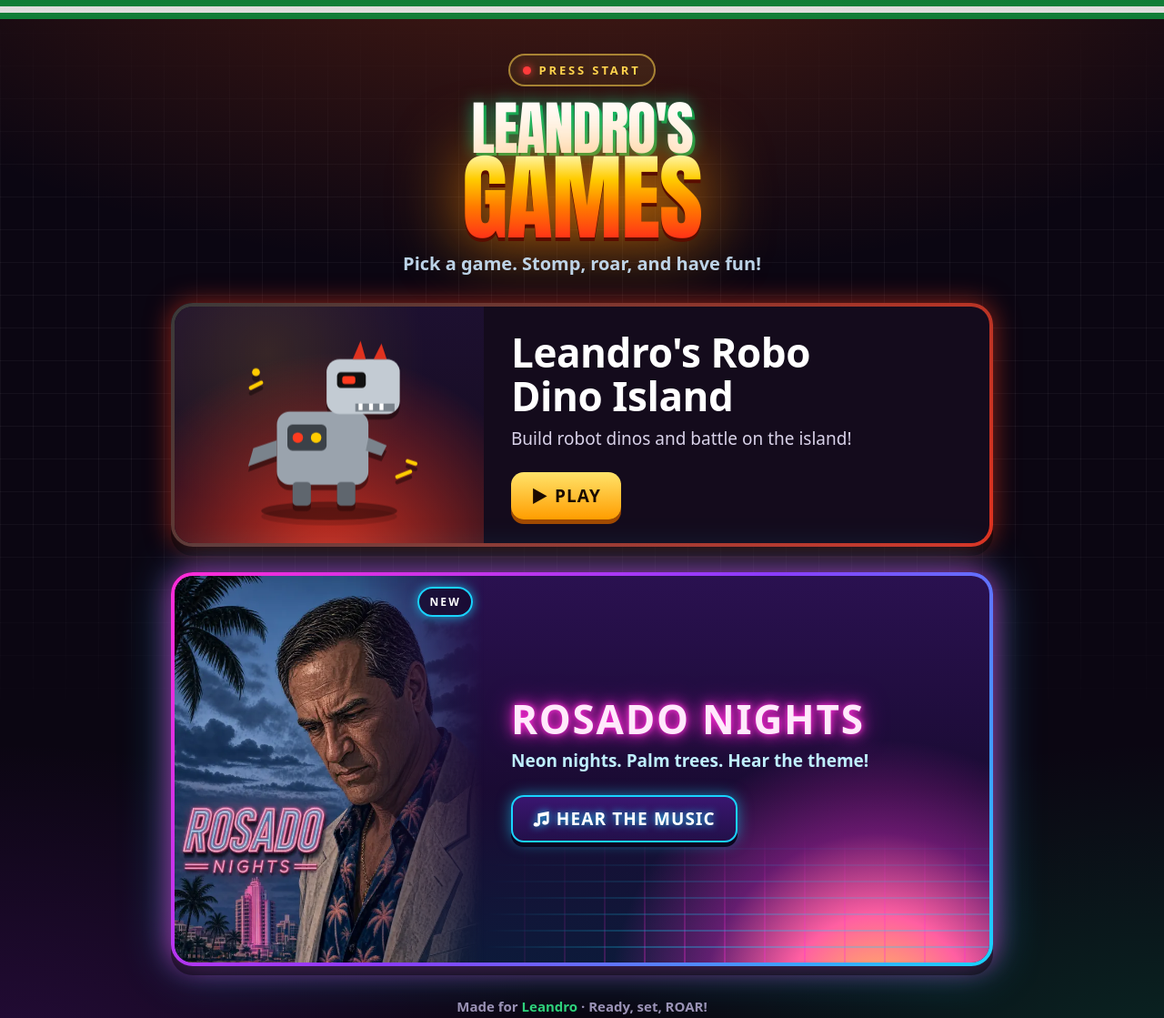
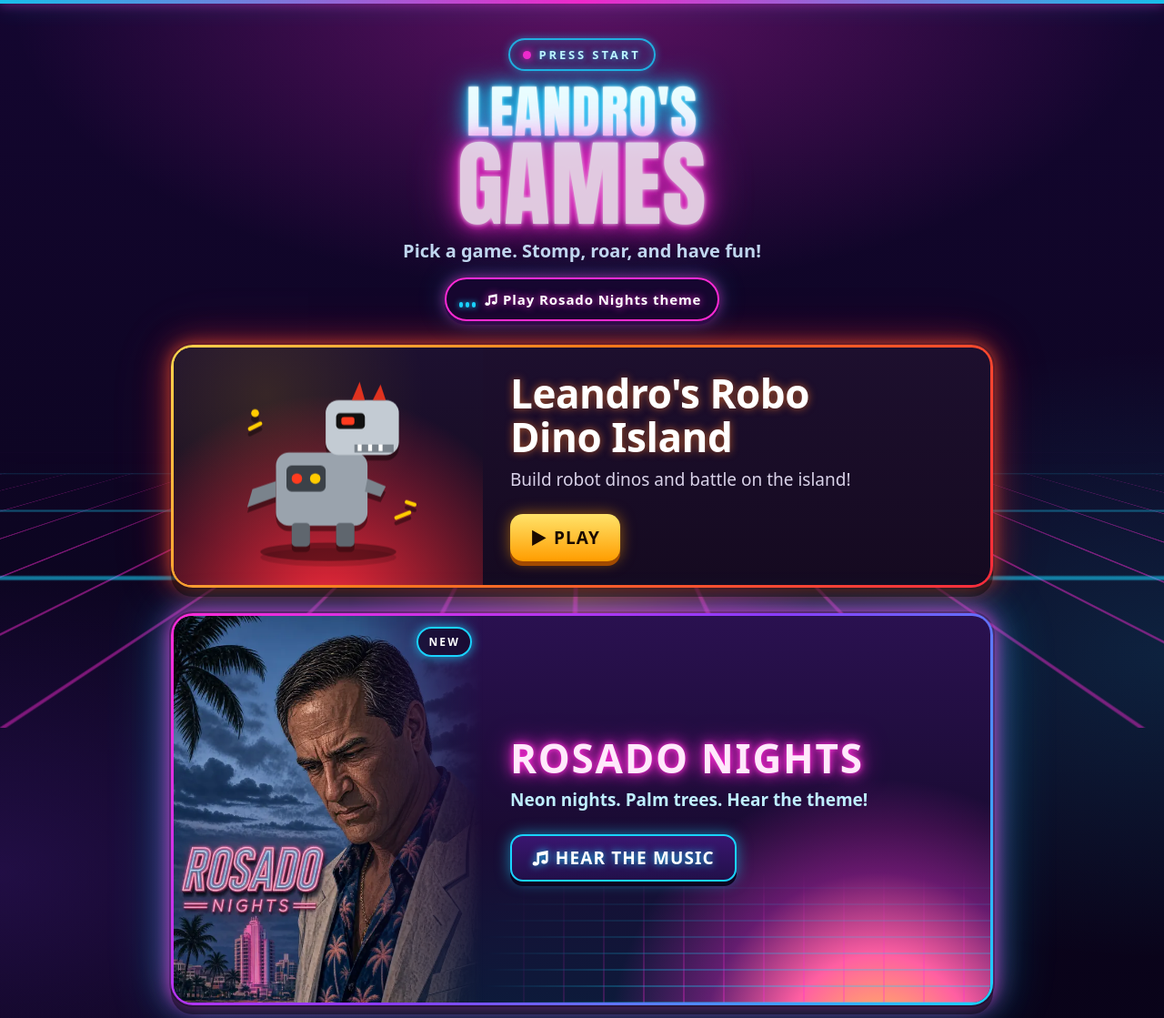
Before and after one commit to MMacD7/leandros-games, a plain HTML site: page index.html in a window 1280 px wide. Shown: the top 1119 px of the page at 91% size. Drawn offline with Linux system fonts and the light colour scheme.

Commit message:
Home: neon glow + theme music

```diff
--- a/index.html
+++ b/index.html
@@ -12,39 +12,68 @@
 <title>Leandro's Games</title>
 <style>
 *{box-sizing:border-box}
-html{-webkit-text-size-adjust:100%}
+html{-webkit-text-size-adjust:100%;background:#0c0520}
 body{margin:0;min-height:100vh;min-height:100dvh;color:#fff;font-family:system-ui,-apple-system,"Segoe UI",Roboto,sans-serif;
  background:
-  radial-gradient(120% 60% at 50% -10%,rgba(255,90,20,.28),transparent 60%),
-  radial-gradient(80% 50% at 100% 100%,rgba(0,200,120,.16),transparent 60%),
-  radial-gradient(80% 50% at 0% 100%,rgba(170,40,255,.16),transparent 60%),
-  #0b0612;
+  radial-gradient(70% 38% at 50% 0%,rgba(255,43,214,.30),transparent 70%),
+  radial-gradient(60% 40% at 100% 60%,rgba(25,211,255,.14),transparent 70%),
+  radial-gradient(60% 40% at 0% 80%,rgba(138,60,255,.18),transparent 70%),
+  linear-gradient(180deg,#140630 0%,#0c0520 55%,#090318 100%);
  -webkit-tap-highlight-color:transparent;overflow-x:hidden;display:flex;flex-direction:column}
 main.wrap{flex:1;width:100%}
-/* faint arcade grid */
-body::before{content:"";position:fixed;inset:0;pointer-events:none;z-index:0;
- background-image:linear-gradient(rgba(255,255,255,.045) 1px,transparent 1px),linear-gradient(90deg,rgba(255,255,255,.045) 1px,transparent 1px);
- background-size:36px 36px;mask-image:linear-gradient(to bottom,transparent,#000 30%,#000 70%,transparent)}
-.hoops{position:relative;z-index:1;height:14px;background:repeating-linear-gradient(180deg,#0f8a3c 0 7px,#f4f4f4 7px 14px);opacity:.9}
-.hoops.top{height:21px;background:repeating-linear-gradient(180deg,#0f8a3c 0 7px,#f4f4f4 7px 14px,#0f8a3c 14px 21px)}
+/* synthwave horizon: soft sun glow + neon floor grid fixed behind everything (GPU-friendly transform scroll) */
+.horizon{position:fixed;left:0;right:0;bottom:0;height:38vh;z-index:0;pointer-events:none;overflow:hidden;
+ -webkit-mask-image:linear-gradient(transparent,#000 35%);mask-image:linear-gradient(transparent,#000 35%)}
+.horizon::before{content:"";position:absolute;left:50%;top:-34%;width:min(70vw,520px);aspect-ratio:1;transform:translateX(-50%);border-radius:50%;
+ background:radial-gradient(circle,rgba(255,140,90,.32),rgba(255,43,214,.16) 45%,transparent 70%)}
+.horizon .line{position:absolute;left:0;right:0;top:0;height:2px;background:#ff2bd6;box-shadow:0 0 10px #ff2bd6,0 0 22px rgba(255,43,214,.6);opacity:.75}
+.floor{position:absolute;left:-50%;right:-50%;top:0;bottom:0;perspective:220px;perspective-origin:50% 0}
+.floor i{position:absolute;left:0;right:0;top:0;height:200%;transform-origin:50% 0;transform:rotateX(62deg);
+ background-image:linear-gradient(rgba(25,211,255,.55) 2px,transparent 2px),linear-gradient(90deg,rgba(255,43,214,.45) 2px,transparent 2px);
+ background-size:100% 46px,58px 100%;animation:drive 2.6s linear infinite;will-change:transform}
+.hoops{position:relative;z-index:1;height:4px;background:linear-gradient(90deg,#19d3ff,#ff2bd6 50%,#19d3ff);box-shadow:0 0 12px rgba(255,43,214,.8),0 0 24px rgba(25,211,255,.5);opacity:.9}
+.hoops.top{height:4px}
 .wrap{position:relative;z-index:1;max-width:1080px;margin:0 auto;
  padding:28px max(18px,env(safe-area-inset-right)) calc(36px + env(safe-area-inset-bottom)) max(18px,env(safe-area-inset-left))}
-header{text-align:center;margin:10px 0 30px}
+header{text-align:center;margin:10px 0 26px}
 .badge{display:inline-flex;align-items:center;gap:8px;font-weight:800;font-size:13px;letter-spacing:.22em;text-transform:uppercase;
- color:#ffd34d;padding:7px 14px;border:2px solid rgba(255,211,77,.55);border-radius:999px;background:rgba(255,211,77,.08)}
-.badge .dot{width:9px;height:9px;border-radius:50%;background:#ff3b3b;box-shadow:0 0 10px #ff3b3b;animation:blink 1.2s steps(2) infinite}
-h1{margin:16px 0 8px;line-height:.92;font-weight:900;text-transform:uppercase;letter-spacing:-.01em;font-size:clamp(46px,13vw,104px);
+ color:#bff6ff;padding:7px 14px;border:2px solid rgba(25,211,255,.8);border-radius:999px;background:rgba(25,211,255,.08);
+ box-shadow:0 0 10px rgba(25,211,255,.45),inset 0 0 8px rgba(25,211,255,.25);text-shadow:0 0 6px rgba(25,211,255,.8)}
+.badge .dot{width:9px;height:9px;border-radius:50%;background:#ff2bd6;box-shadow:0 0 10px #ff2bd6;animation:blink 1.6s ease-in-out infinite}
+h1{margin:16px 0 8px;line-height:.95;font-weight:900;text-transform:uppercase;letter-spacing:.01em;font-size:clamp(46px,13vw,104px);
  font-family:Impact,"Arial Black","Helvetica Neue",system-ui,sans-serif}
 h1 span{display:block}
-h1 .l1{font-size:.62em;color:#fff;text-shadow:0 0 18px rgba(0,255,170,.55),3px 3px 0 #0f8a3c}
-h1 .l2{background:linear-gradient(180deg,#fff6a8 0%,#ffcc00 28%,#ff7a00 60%,#ff2a1a 100%);-webkit-background-clip:text;background-clip:text;color:transparent;
- filter:drop-shadow(0 4px 0 #5a0d00) drop-shadow(0 0 22px rgba(255,90,0,.6));animation:flicker 3.2s ease-in-out infinite}
-.sub{margin:10px 0 0;font-size:clamp(16px,4.4vw,20px);font-weight:700;color:#cfe9ff;opacity:.9}
+/* neon tube lettering: pale core + coloured glow; flickers on once at load, then a slow gentle breathe (no strobe) */
+h1 .l1{font-size:.6em;color:#e9fdff;
+ text-shadow:0 0 3px #fff,0 0 10px #19d3ff,0 0 22px #19d3ff,0 0 42px rgba(25,211,255,.7);animation:on1 1.6s ease-out both}
+h1 .l2{color:#ffe9fb;
+ text-shadow:0 0 4px #fff,0 0 12px #ff2bd6,0 0 26px #ff2bd6,0 0 54px rgba(255,43,214,.75),0 6px 0 #3a0b4a;
+ animation:on2 2s ease-out .3s both,breathe 5s ease-in-out 2.4s infinite}
+.sub{margin:10px 0 0;font-size:clamp(16px,4.4vw,20px);font-weight:700;color:#cfe9ff;opacity:.92}
+/* theme music toggle */
+.music{margin-top:16px;display:inline-flex;align-items:center;gap:10px;min-height:48px;padding:0 18px 0 14px;border-radius:999px;cursor:pointer;
+ font:800 15px/1 system-ui,-apple-system,"Segoe UI",Roboto,sans-serif;letter-spacing:.06em;color:#fff;touch-action:manipulation;
+ background:rgba(26,8,52,.72);border:2px solid #ff2bd6;box-shadow:0 4px 0 #2a0b4a,0 0 14px rgba(255,43,214,.55),0 0 30px rgba(25,211,255,.25);
+ text-shadow:0 0 8px rgba(255,43,214,.9);-webkit-appearance:none;appearance:none;transition:transform .12s ease}
+.music:active{transform:translateY(3px);box-shadow:0 1px 0 #2a0b4a,0 0 12px rgba(255,43,214,.5)}
+.music:focus-visible{outline:4px solid #fff;outline-offset:4px}
+.music[aria-pressed="true"]{border-color:#19d3ff;background:linear-gradient(180deg,rgba(255,43,214,.4),rgba(106,43,216,.5));
+ box-shadow:0 4px 0 #2a0b4a,0 0 18px rgba(25,211,255,.6),0 0 36px rgba(255,43,214,.4)}
+.music[hidden]{display:none}
+.eq{display:inline-flex;align-items:flex-end;gap:3px;height:18px}
+.eq b{display:block;width:4px;height:6px;border-radius:2px;background:#19d3ff;box-shadow:0 0 6px #19d3ff}
+.music[aria-pressed="true"] .eq b{animation:eq .9s ease-in-out infinite}
+.music[aria-pressed="true"] .eq b:nth-child(2){animation-delay:-.3s;background:#ff2bd6;box-shadow:0 0 6px #ff2bd6}
+.music[aria-pressed="true"] .eq b:nth-child(3){animation-delay:-.6s}
 .grid{display:grid;grid-template-columns:1fr;gap:20px}
 @media (min-width:640px){.grid{gap:28px}}
-.card{--c1:#2f7d32;--c2:#a0c43a;--glow:rgba(140,255,90,.55);position:relative;display:flex;flex-direction:column;min-height:96px;
- border-radius:24px;padding:4px;text-decoration:none;color:#fff;background:linear-gradient(135deg,var(--c1),var(--c2));
- box-shadow:0 10px 0 rgba(0,0,0,.45),0 0 28px var(--glow);transition:transform .15s ease,box-shadow .15s ease;touch-action:manipulation}
+.card{--c1:#2f7d32;--c2:#a0c43a;--glow:rgba(140,255,90,.55);--glow2:rgba(140,255,90,.3);position:relative;display:flex;flex-direction:column;min-height:96px;
+ border-radius:24px;padding:3px;text-decoration:none;color:#fff;background:linear-gradient(135deg,var(--c1),var(--c2));
+ box-shadow:0 10px 0 rgba(0,0,0,.45),0 0 16px var(--glow),0 0 40px var(--glow2);transition:transform .15s ease,box-shadow .15s ease;touch-action:manipulation}
+/* neon glow pulse: a separate glow layer whose opacity breathes (cheap on phones: opacity only) */
+.card::after{content:"";position:absolute;inset:-2px;border-radius:26px;pointer-events:none;z-index:-1;
+ box-shadow:0 0 26px 2px var(--glow),0 0 64px 6px var(--glow2);opacity:.35;animation:pulse 4.5s ease-in-out infinite}
+.card.rosado::after{animation-delay:-2.2s}
 .card .in{flex:1;display:flex;flex-direction:column;border-radius:20px;overflow:hidden;background:#140b1c}
 .art{position:relative;height:170px;display:grid;place-items:center;overflow:hidden;
  background:radial-gradient(circle at 50% 120%,var(--c2),transparent 70%),linear-gradient(180deg,#1d1030,#140b1c)}
@@ -59,13 +88,16 @@ h1 .l2{background:linear-gradient(180deg,#fff6a8 0%,#ffcc00 28%,#ff7a00 60%,#ff2
 .card:hover{transform:translateY(-4px) rotate(-.4deg);box-shadow:0 14px 0 rgba(0,0,0,.45),0 0 44px var(--glow)}
 .card:active{transform:translateY(6px);box-shadow:0 4px 0 rgba(0,0,0,.45),0 0 20px var(--glow)}
 .card:focus-visible{outline:4px solid #fff;outline-offset:4px}
-.robo{--c1:#3a3a3a;--c2:#e0321f;--glow:rgba(255,60,30,.55)}
+.robo{--c1:#ff7a1a;--c2:#ff2a3a;--glow:rgba(255,90,40,.6);--glow2:rgba(255,40,60,.32);
+ background:linear-gradient(135deg,#ffd34d,#ff7a1a 40%,#ff2a3a)}
+.robo .in{background:linear-gradient(180deg,#1d0f2e,#150a20)}
+.robo .title{color:#fff;text-shadow:0 0 10px rgba(255,120,40,.65)}
+.robo .play{box-shadow:0 5px 0 #a24a00,0 0 16px rgba(255,157,0,.55)}
 /* ---- Rosado Nights feature card ---- */
-.rosado{--c1:#ff2bd6;--c2:#19d3ff;--glow:rgba(255,43,214,.5);
- background:linear-gradient(135deg,#ff2bd6,#8a3cff 50%,#19d3ff);
- box-shadow:0 10px 0 rgba(0,0,0,.45),0 0 26px rgba(255,43,214,.55),0 0 46px rgba(25,211,255,.35);animation:neon 4s ease-in-out infinite}
-.rosado:hover{animation:none;box-shadow:0 14px 0 rgba(0,0,0,.45),0 0 40px rgba(255,43,214,.8),0 0 70px rgba(25,211,255,.55)}
-.rosado:active{animation:none;box-shadow:0 4px 0 rgba(0,0,0,.45),0 0 20px rgba(255,43,214,.6),0 0 36px rgba(25,211,255,.4)}
+.rosado{--c1:#ff2bd6;--c2:#19d3ff;--glow:rgba(255,43,214,.6);--glow2:rgba(25,211,255,.35);
+ background:linear-gradient(135deg,#ff2bd6,#8a3cff 50%,#19d3ff)}
+.rosado:hover{box-shadow:0 14px 0 rgba(0,0,0,.45),0 0 40px rgba(255,43,214,.8),0 0 70px rgba(25,211,255,.55)}
+.rosado:active{box-shadow:0 4px 0 rgba(0,0,0,.45),0 0 20px rgba(255,43,214,.6),0 0 36px rgba(25,211,255,.4)}
 .rosado .in{background:linear-gradient(180deg,#2a1150 0%,#1a0b33 55%,#0d1a3a 100%)}
 .grid>*{min-width:0}
 .poster{position:relative;aspect-ratio:4/5;overflow:hidden;background:#1a0b33}
@@ -105,25 +137,29 @@ h1 .l2{background:linear-gradient(180deg,#fff6a8 0%,#ffcc00 28%,#ff7a00 60%,#ff2
  .rosado .play{margin-top:14px}
 }
 @media (min-width:1000px){.wrap{max-width:940px}}
-@keyframes neon{0%,100%{box-shadow:0 10px 0 rgba(0,0,0,.45),0 0 26px rgba(255,43,214,.55),0 0 46px rgba(25,211,255,.35)}
- 50%{box-shadow:0 10px 0 rgba(0,0,0,.45),0 0 34px rgba(255,43,214,.75),0 0 62px rgba(25,211,255,.5)}}
-@keyframes sign{0%,18%,22%,62%,64%,100%{opacity:1}20%,63%{opacity:.55}}
-footer{margin-top:34px;text-align:center;font-weight:700;color:#9d92b5;font-size:15px}
-footer b{color:#2fd27a}
-@keyframes flicker{0%,100%{filter:drop-shadow(0 4px 0 #5a0d00) drop-shadow(0 0 22px rgba(255,90,0,.6))}50%{filter:drop-shadow(0 4px 0 #5a0d00) drop-shadow(0 0 38px rgba(255,140,0,.9))}}
+footer{margin-top:34px;text-align:center;font-weight:700;color:#b6a8d6;font-size:15px}
+footer b{color:#ff7ae6;text-shadow:0 0 8px rgba(255,43,214,.7)}
+@keyframes on1{0%{opacity:.1}12%{opacity:.9}20%{opacity:.25}38%{opacity:1}52%{opacity:.5}70%,100%{opacity:1}}
+@keyframes on2{0%{opacity:.08}15%{opacity:.85}26%{opacity:.2}46%{opacity:1}60%{opacity:.55}78%,100%{opacity:1}}
+@keyframes breathe{0%,100%{opacity:1}50%{opacity:.86}}
+@keyframes pulse{0%,100%{opacity:.3}50%{opacity:.8}}
+@keyframes drive{from{transform:rotateX(62deg) translateY(0)}to{transform:rotateX(62deg) translateY(46px)}}
+@keyframes eq{0%,100%{height:5px}50%{height:18px}}
 @keyframes bob{0%,100%{transform:translateY(0)}50%{transform:translateY(-8px)}}
-@keyframes wobble{0%,100%{transform:rotate(-4deg)}50%{transform:rotate(4deg)}}
-@keyframes blink{50%{opacity:.2}}
-@media (prefers-reduced-motion:reduce){*,*::before,*::after{animation:none!important;transition:none!important}}
+@keyframes blink{50%{opacity:.35}}
+@keyframes sign{0%,18%,22%,62%,64%,100%{opacity:1}20%,63%{opacity:.7}}
+@media (prefers-reduced-motion:reduce){*,*::before,*::after{animation:none!important;transition:none!important}.card::after{opacity:.5}}
 </style>
 </head>
 <body>
+<div class="horizon" aria-hidden="true"><div class="floor"><i></i></div><span class="line"></span></div>
 <div class="hoops top" aria-hidden="true"></div>
 <main class="wrap">
  <header>
   <div class="badge"><span class="dot"></span>Press Start</div>
   <h1><span class="l1">Leandro's</span><span class="l2">Games</span></h1>
   <p class="sub">Pick a game. Stomp, roar, and have fun!</p>
+  <button class="music" id="music" type="button" aria-pressed="false" hidden><span class="eq" aria-hidden="true"><b></b><b></b><b></b></span><span class="lbl">♫ Play Rosado Nights theme</span></button>
  </header>
 
  <div class="grid">
@@ -175,5 +211,15 @@ footer b{color:#2fd27a}
  <footer>Made for <b>Leandro</b> · Ready, set, ROAR!</footer>
 </main>
 <div class="hoops" aria-hidden="true"></div>
+<script src="rosado-nights/theme.js" defer></script>
+<script>
+/* theme music toggle: audio only starts from a tap (iOS rule); the music code is shared with rosado-nights/ */
+window.addEventListener('DOMContentLoaded',function(){
+ var T=window.RosadoTheme,b=document.getElementById('music');if(!b||!T||!T.supported)return;
+ var lbl=b.querySelector('.lbl');b.hidden=false;
+ function ui(p){b.setAttribute('aria-pressed',p?'true':'false');lbl.textContent=p?'❚❚ Pause Rosado Nights theme':'♫ Play Rosado Nights theme'}
+ T.onChange(ui);b.addEventListener('click',function(){T.toggle()});
+});
+</script>
 </body>
 </html>
```
